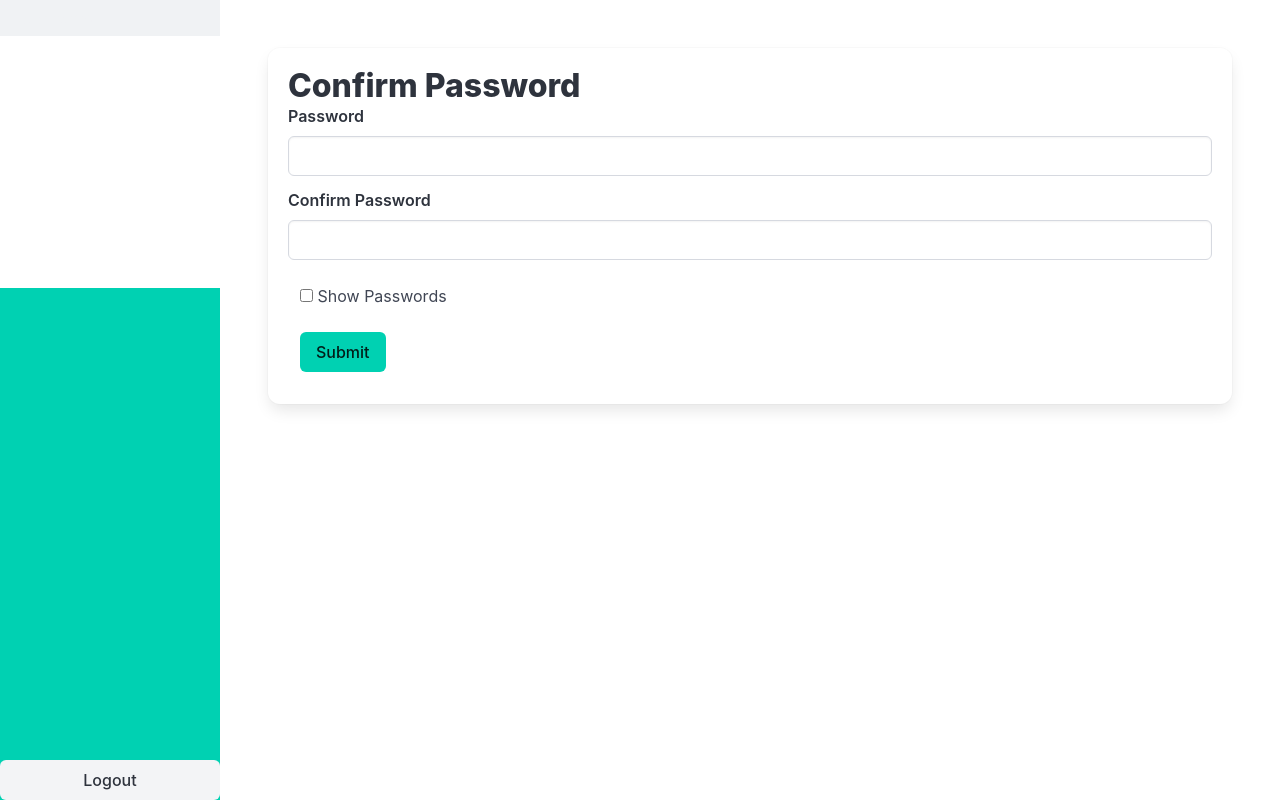
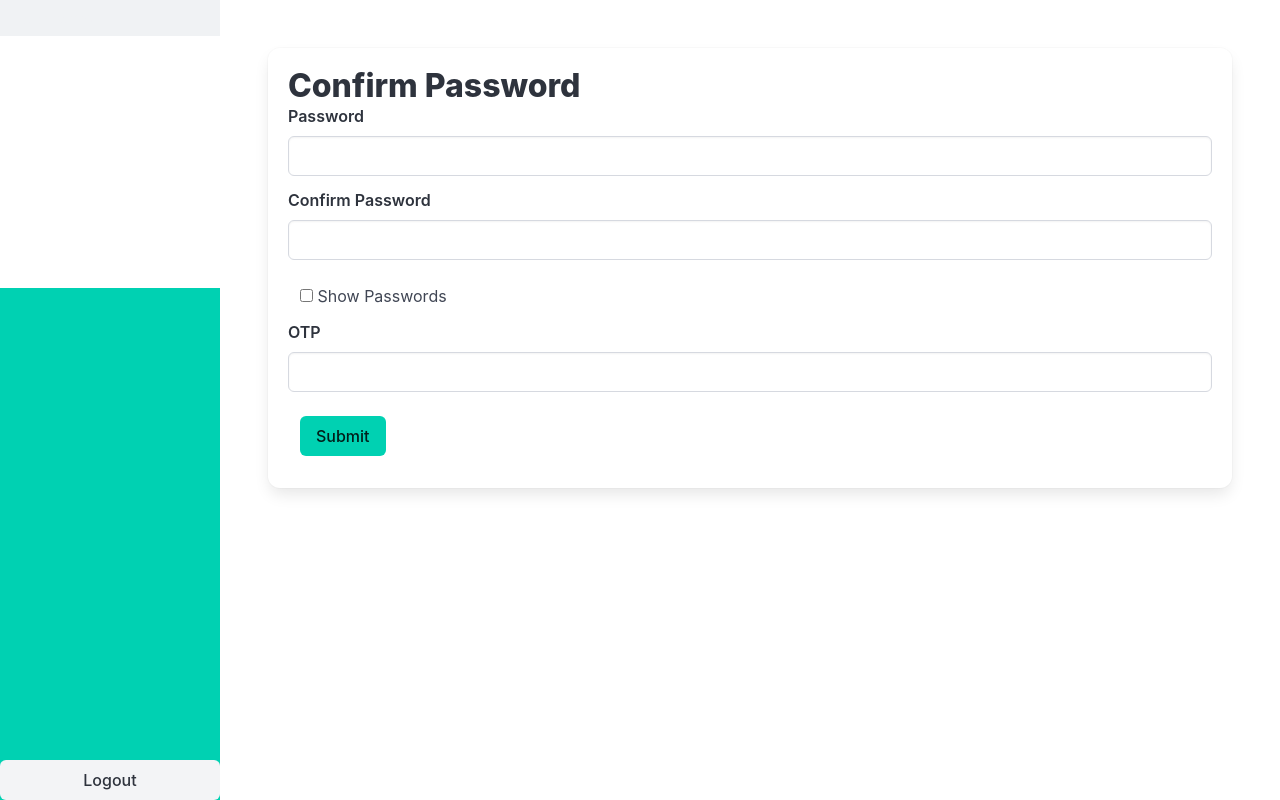
Before and after one commit to Tysaic/cvostriker, a Flask app: page /configuration/confirm_password/1 in a window 1280 px wide. Run offline with Flask 3, Linux system fonts and the light colour scheme; the visitor is signed in with stand-in values (Sample User, id 1); tables that the repository leaves empty hold one stand-in row (values such as "Sample post"); some libraries are stand-ins or nearby versions.

Commit message:
Set OTP confirmation if exists to make changes in email and change passwords.

```diff
--- a/app.py
+++ b/app.py
@@ -81,17 +81,23 @@ def verify_reset_token(token):
         print("Error:", e)
         return (False, None)
 
-def otp_validator(otp_to_check, user):
+def otp_validator(otp_code, user):
 
-    if otp_to_check and user.OTP:
+    if otp_code and user.OTP:
         otp_user = pyotp.TOTP(user.OTP)
-        validating_otp = otp_user.verify(otp_to_check)
+        validating_otp = otp_user.verify(otp_code)
         # Aqui deberia de desencriptar el otp para verificarlo
         return validating_otp
     elif user.OTP is None:
         return True
-    elif (otp_to_check is None and user.OTP is not None):
+    elif (otp_code is None and user.OTP is not None):
         return False
+
+
+def exists_otp(user):
+    # Check if the user has OTP enabled
+    return True if user.OTP else False
+
 
 
 """-----------------------Login and Sessions--------------------------"""
@@ -103,7 +109,7 @@ def login():
     if request.method == 'POST':
         username = request.form['username']
         password = request.form['password']
-        otp_checker = request.form['otp']
+        otp_code = request.form['otp']
 
         session = Session()
         user_to_login = session.query(User).filter_by(username=username).first()
@@ -115,7 +121,7 @@ def login():
                 return render_template('login/login.html', message='Invalid User/Password!')
         session.close()
 
-        otp = otp_validator(otp_checker, user_to_login)
+        otp = otp_validator(otp_code, user_to_login)
 
         if user_to_login and check_password_hash(user_to_login.password, password) and (not user_to_login.OTP or otp):
             flash('Login Successfully here!')
@@ -569,9 +575,10 @@ def recovery_password(token):
 def email_recovery():
     session = Session()
     user = get_session_user(session)
-
+    email_recovery = user.general_info.email_recovery if user.general_info.email_recovery else ''
+    session.close()
     if request.method == 'GET':
-        return render_template('configuration/email_recovery.html', user=user)
+        return render_template('configuration/email_recovery.html', user=user, email_recovery=email_recovery)
     elif request.method == 'POST':
         fsession['email_recovery'] = request.form['email_recovery']
         return redirect(url_for('confirm_password', option='set_email_recovery'))
@@ -597,15 +604,17 @@ def confirm_otp():
 def confirm_password(option):
     session = Session()
     user = get_session_user(session)
-
+    exists_user_otp = exists_otp(user)
     if request.method == 'GET':
 
-        return render_template('password_confirmation/edit_or_confirm_password.html', option=option)
+        return render_template('password_confirmation/edit_or_confirm_password.html', option=option, otp_exists=exists_user_otp)
 
     elif request.method == 'POST':
         password = request.form['password']
         confirm = request.form['confirm']
-        checking_passwords = ( (password == confirm) and check_password_hash(user.password, password) )
+        otp = otp_validator(request.form["otp"], user)
+        checking_passwords = ( (password == confirm) and check_password_hash(user.password, password) and otp )
+
         if checking_passwords:
             ## There are the options where enable confirm password
             if option == 'delete_otp':
--- a/templates/configuration/email_recovery.html
+++ b/templates/configuration/email_recovery.html
@@ -14,7 +14,7 @@
             <input type="hidden" value="{{ csrf_token() }}" name="csrf_token">
             <div class="field">
                 <div class="control">
-                    <input class="input" type="email" name="email_recovery" placeholder="Enter the email!" required>
+                    <input class="input" type="email" name="email_recovery" placeholder="Enter the email!" value="{{email_recovery}}" required>
                 </div>
             </div>
             <div class="field">
--- a/templates/password_confirmation/edit_or_confirm_password.html
+++ b/templates/password_confirmation/edit_or_confirm_password.html
@@ -40,7 +40,14 @@
                     </div>
                 </div>
             </div>
-
+            {% if otp_exists %}
+                <div class="field">
+                    <label class="label" for="title">OTP</label>
+                    <div class="control">
+                        <input class="input" type="text" id="otp" name="otp" required>
+                    </div>
+                </div>
+            {% endif %}
             <div class="column is-full is-flex is-align-items-flex-end">
                 <div class="field">
                     <div class="control">
```
